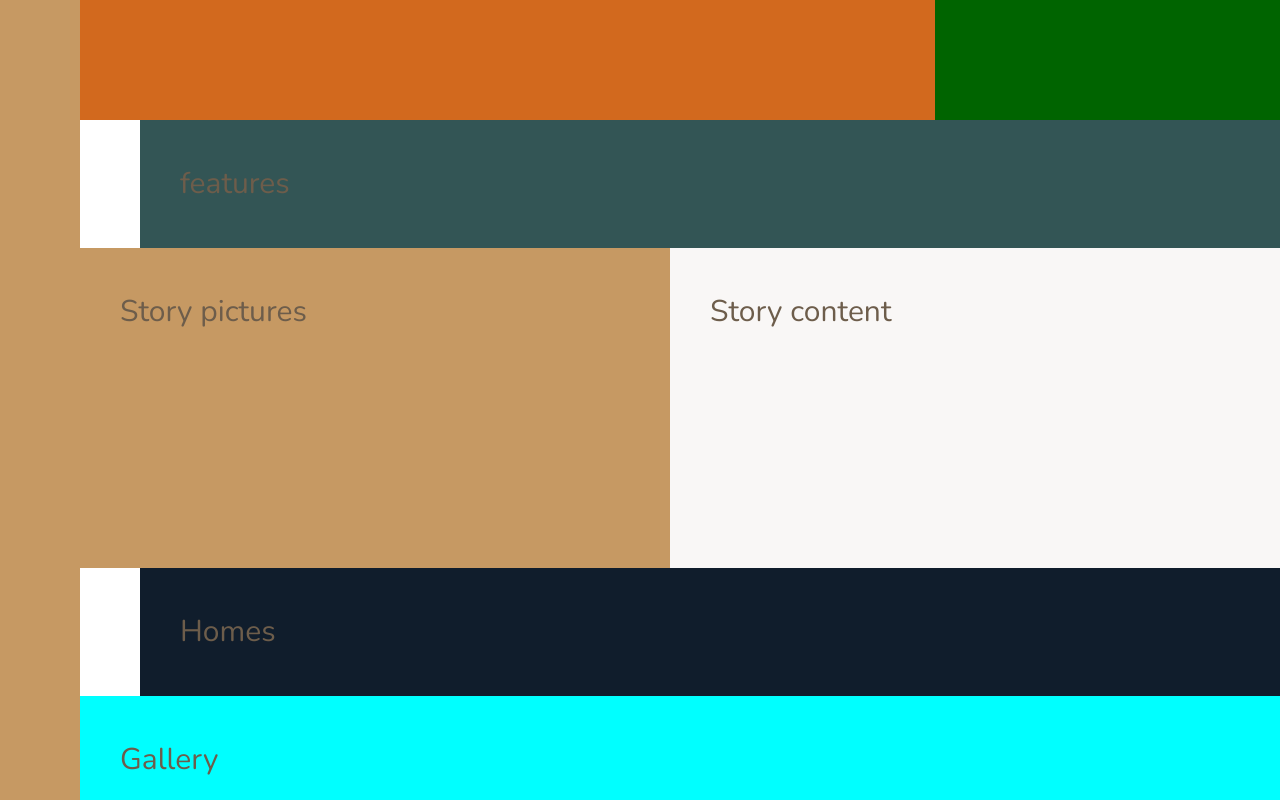
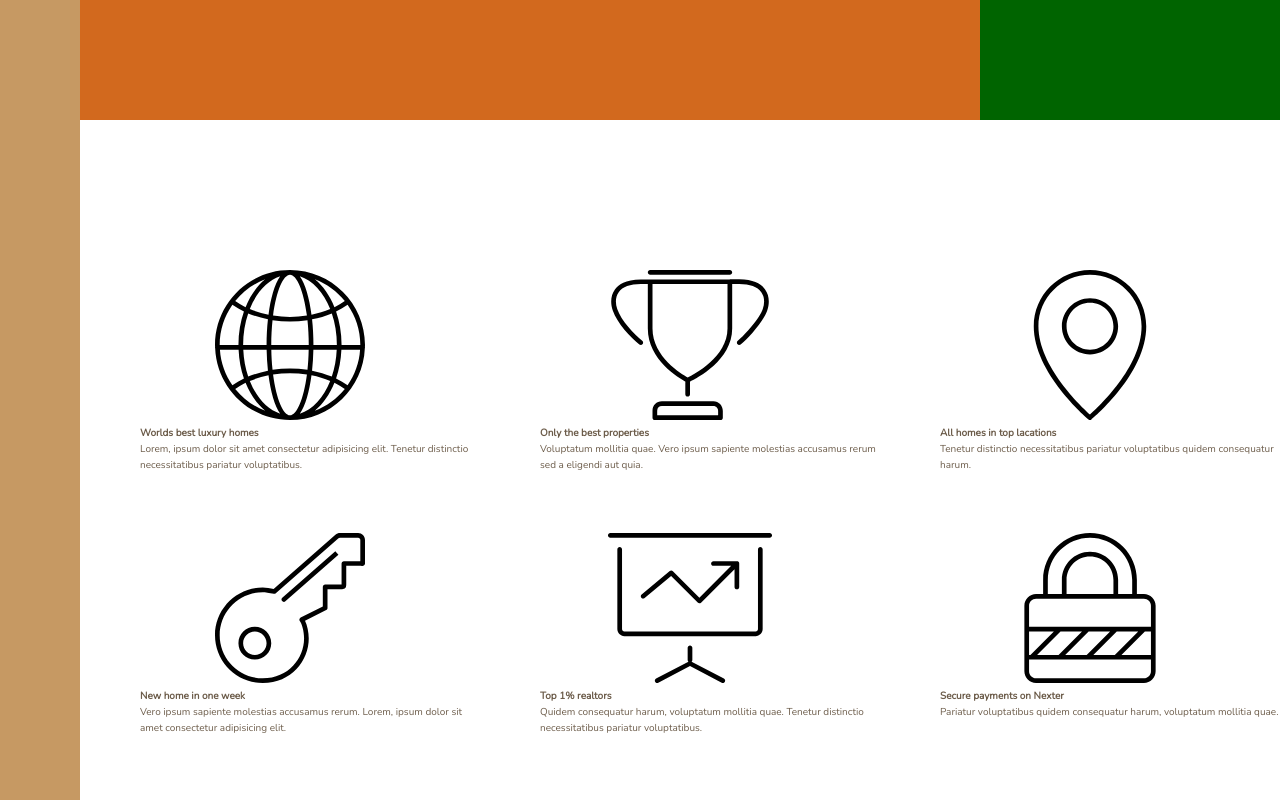
Before and after one commit to KarolinaKotwica/Grid-website-project, a website: page index.html in a window 1280 px wide. Shown: the part 520-1320 px from the top of the page. Drawn offline with nearby package versions, Linux system fonts and the light colour scheme.

Commit message:
Features section

```diff
--- a/index.html
+++ b/index.html
@@ -22,7 +22,58 @@
             Top 3 real tors
         </div>
         <section class="features">
-            features
+            <div class="feature">
+                <svg class="feature__icon">
+                    <use xlink:href="img/sprite.svg#icon-global"></use>
+                </svg>
+                <h4 class="heading-4">Worlds best luxury homes</h4>
+                <p class="features__text">Lorem, ipsum dolor sit amet consectetur adipisicing elit. Tenetur distinctio necessitatibus pariatur voluptatibus.</p>
+            </div>
+
+            <div class="feature">
+                <svg class="feature__icon">
+                    <use xlink:href="img/sprite.svg#icon-trophy"></use>
+                </svg>
+                <h4 class="heading-4">Only the best properties</h4>
+                <p class="features__text">Voluptatum mollitia quae. Vero ipsum sapiente molestias accusamus rerum sed a eligendi aut quia.
+                </p>
+            </div>
+
+            <div class="feature">
+                <svg class="feature__icon">
+                    <use xlink:href="img/sprite.svg#icon-map-pin"></use>
+                </svg>
+                <h4 class="heading-4">All homes in top lacations</h4>
+                <p class="features__text">Tenetur distinctio necessitatibus pariatur voluptatibus quidem consequatur harum.
+                </p>
+            </div>
+
+            <div class="feature">
+                <svg class="feature__icon">
+                    <use xlink:href="img/sprite.svg#icon-key"></use>
+                </svg>
+                <h4 class="heading-4">New home in one week</h4>
+                <p class="features__text">Vero ipsum sapiente molestias accusamus rerum. Lorem, ipsum dolor sit amet consectetur adipisicing elit.
+                </p>
+            </div>
+
+            <div class="feature">
+                <svg class="feature__icon">
+                    <use xlink:href="img/sprite.svg#icon-presentation"></use>
+                </svg>
+                <h4 class="heading-4">Top 1% realtors</h4>
+                <p class="features__text">Quidem consequatur harum, voluptatum mollitia quae. Tenetur distinctio necessitatibus pariatur voluptatibus.
+                </p>
+            </div>
+
+            <div class="feature">
+                <svg class="feature__icon">
+                    <use xlink:href="img/sprite.svg#icon-lock"></use>
+                </svg>
+                <h4 class="heading-4">Secure payments on Nexter</h4>
+                <p class="features__text">Pariatur voluptatibus quidem consequatur harum, voluptatum mollitia quae.
+                </p>
+            </div>
         </section>
         <div class="story__pictures">
             Story pictures
--- a/sass/_base.scss
+++ b/sass/_base.scss
@@ -39,9 +39,4 @@ body {
     display: grid;
     grid-template-rows: 80vh min-content 40vh repeat(3, min-content);
     grid-template-columns: [sidebar-start] 8rem [sidebar-end full-start] minmax(6rem, 1fr) [center-start] repeat(8, [col-start] minmax(min-content, 14rem) [col-end]) 1fr [full-end];
-
-    & > * {
-        padding: 40px;
-        font-size: 3rem;
-    }
 }
--- a/sass/_features.scss
+++ b/sass/_features.scss
@@ -1,4 +1,9 @@
 .features {
-    background-color: #355;
     grid-column: center-start / center-end;
+
+    margin: 15rem 0;
+
+    display: grid;
+    grid-template-columns: repeat(3, 1fr);
+    grid-gap: 6rem;
 }
```
Also changed, not shown: css/style.css.
